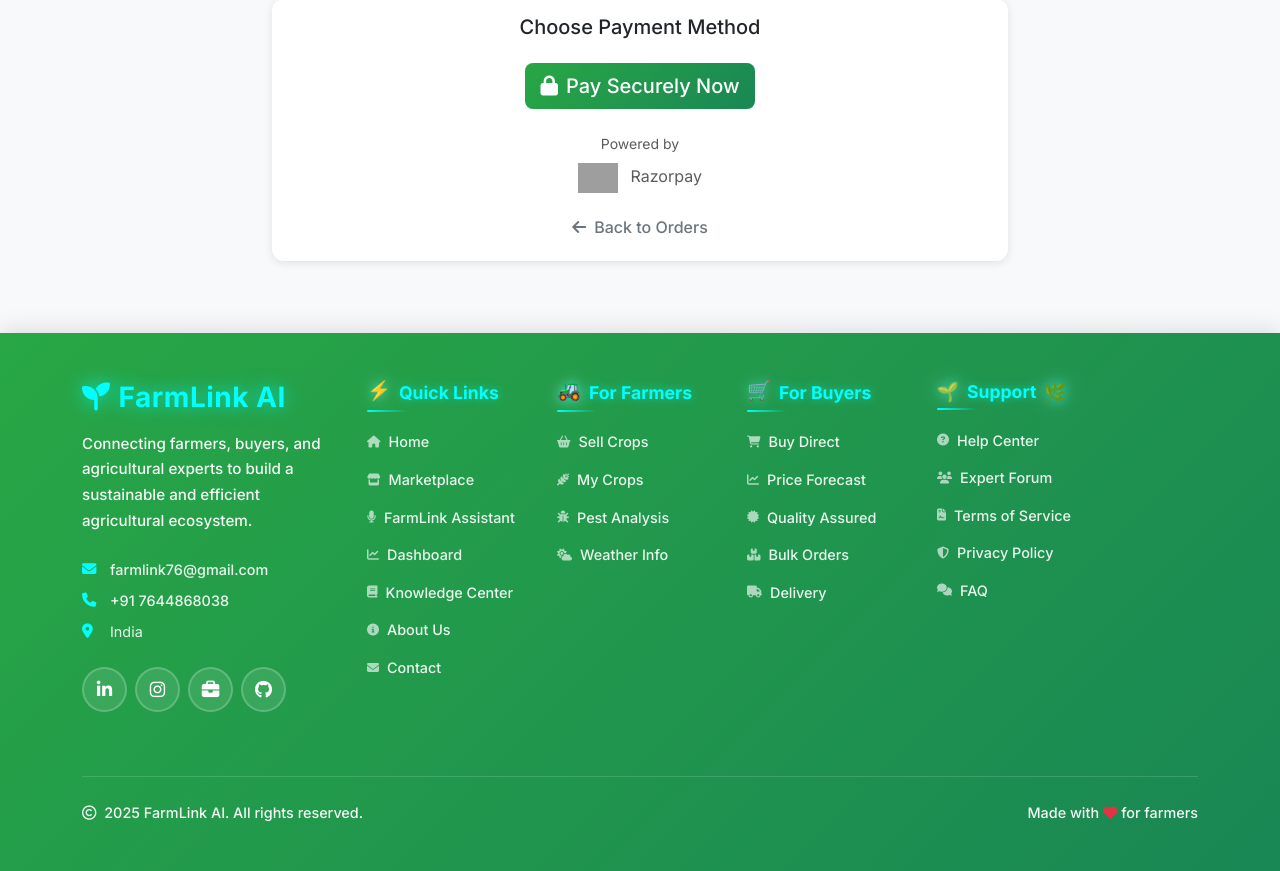
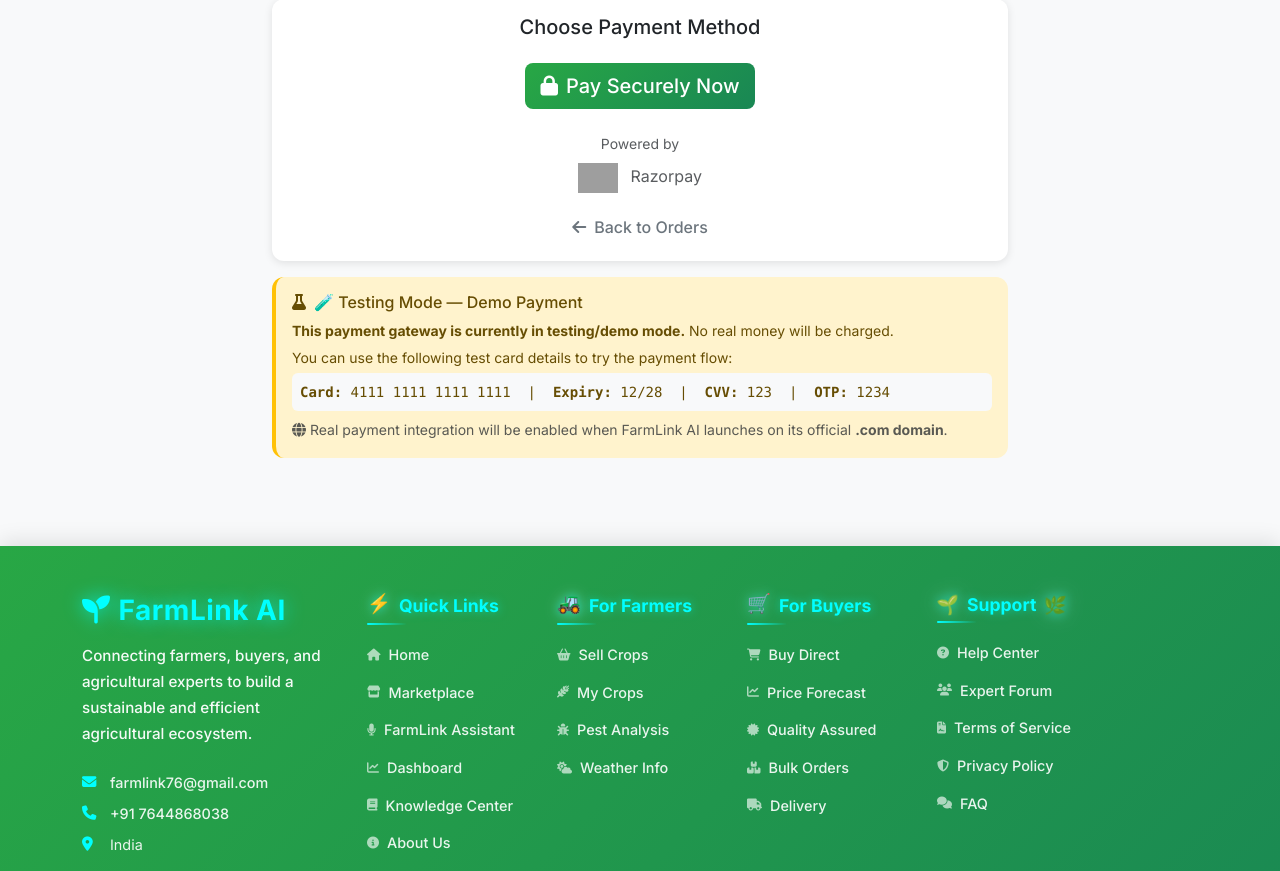
Before and after one commit to Dipendra2003/Farmlink-AI, a Python web app: template templates/payment/process.html in a window 1280 px wide. Shown: the part 478-1349 px from the top of the page. Run offline with Jinja, Linux system fonts and the light colour scheme; the template is opened without the code that fills it, so the values that code supplies are empty; some libraries are stand-ins or nearby versions; grey boxes are pictures that could not be loaded.

Commit message:
payment test banner add

```diff
--- a/templates/payment/process.html
+++ b/templates/payment/process.html
@@ -88,6 +88,28 @@
                         </a>
                     </div>
                 </div>
+            </div>
+
+            <!-- Testing Mode Notice -->
+            <div class="alert alert-warning mt-3 border-warning" style="border-left: 4px solid #ffc107 !important;">
+                <h6 class="alert-heading mb-2">
+                    <i class="fas fa-flask me-2"></i>🧪 Testing Mode — Demo Payment
+                </h6>
+                <p class="mb-1 small">
+                    <strong>This payment gateway is currently in testing/demo mode.</strong> No real money will be charged.
+                </p>
+                <p class="mb-1 small">
+                    You can use the following test card details to try the payment flow:
+                </p>
+                <div class="bg-light rounded p-2 mb-2 small font-monospace">
+                    <strong>Card:</strong> 4111 1111 1111 1111 &nbsp;|&nbsp;
+                    <strong>Expiry:</strong> 12/28 &nbsp;|&nbsp;
+                    <strong>CVV:</strong> 123 &nbsp;|&nbsp;
+                    <strong>OTP:</strong> 1234
+                </div>
+                <p class="mb-0 small text-muted">
+                    <i class="fas fa-globe me-1"></i>Real payment integration will be enabled when FarmLink AI launches on its official <strong>.com domain</strong>.
+                </p>
             </div>
 
             <!-- Payment Info -->
```
Also changed, not shown: templates/payment/process_bulk.html (+22 -0 lines).
